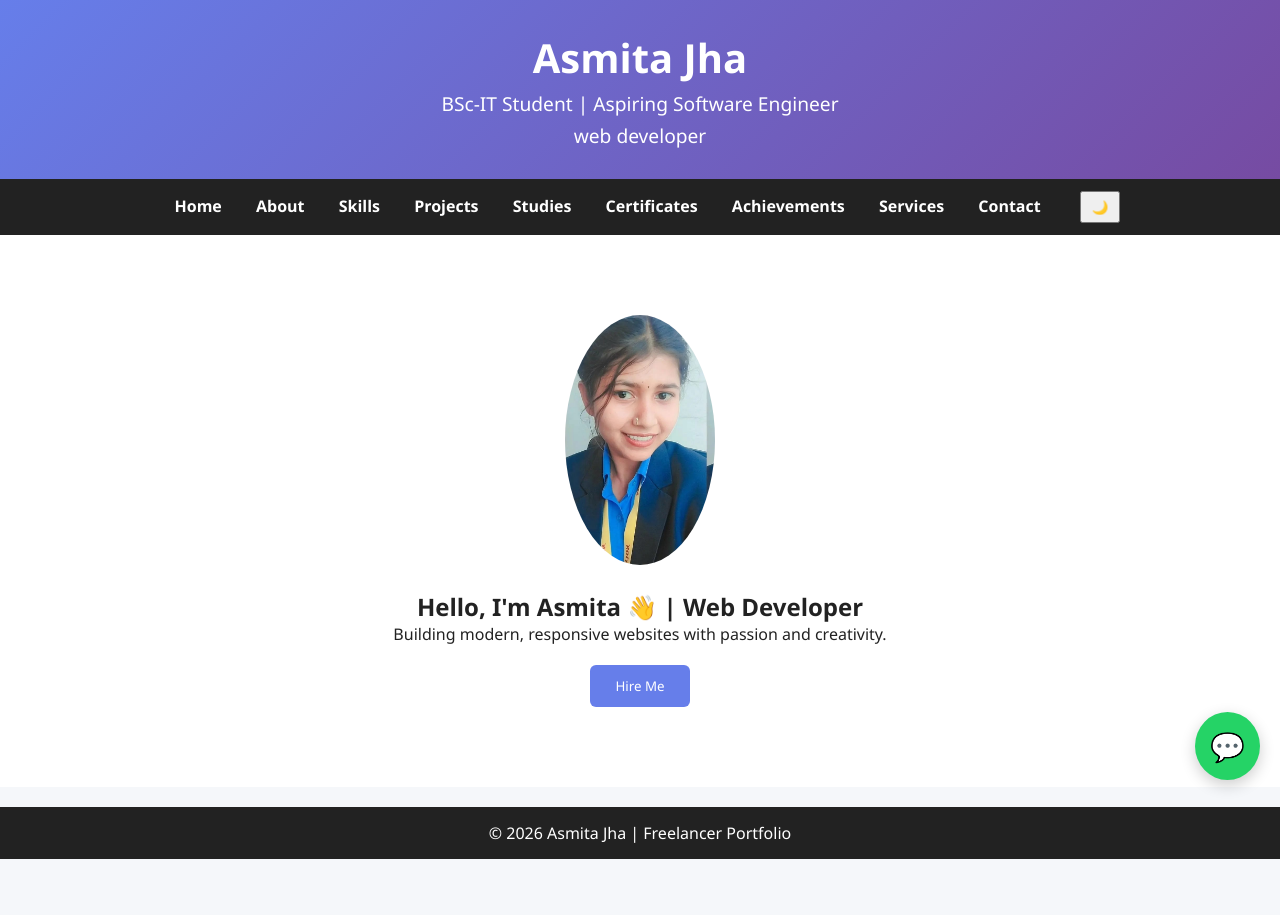
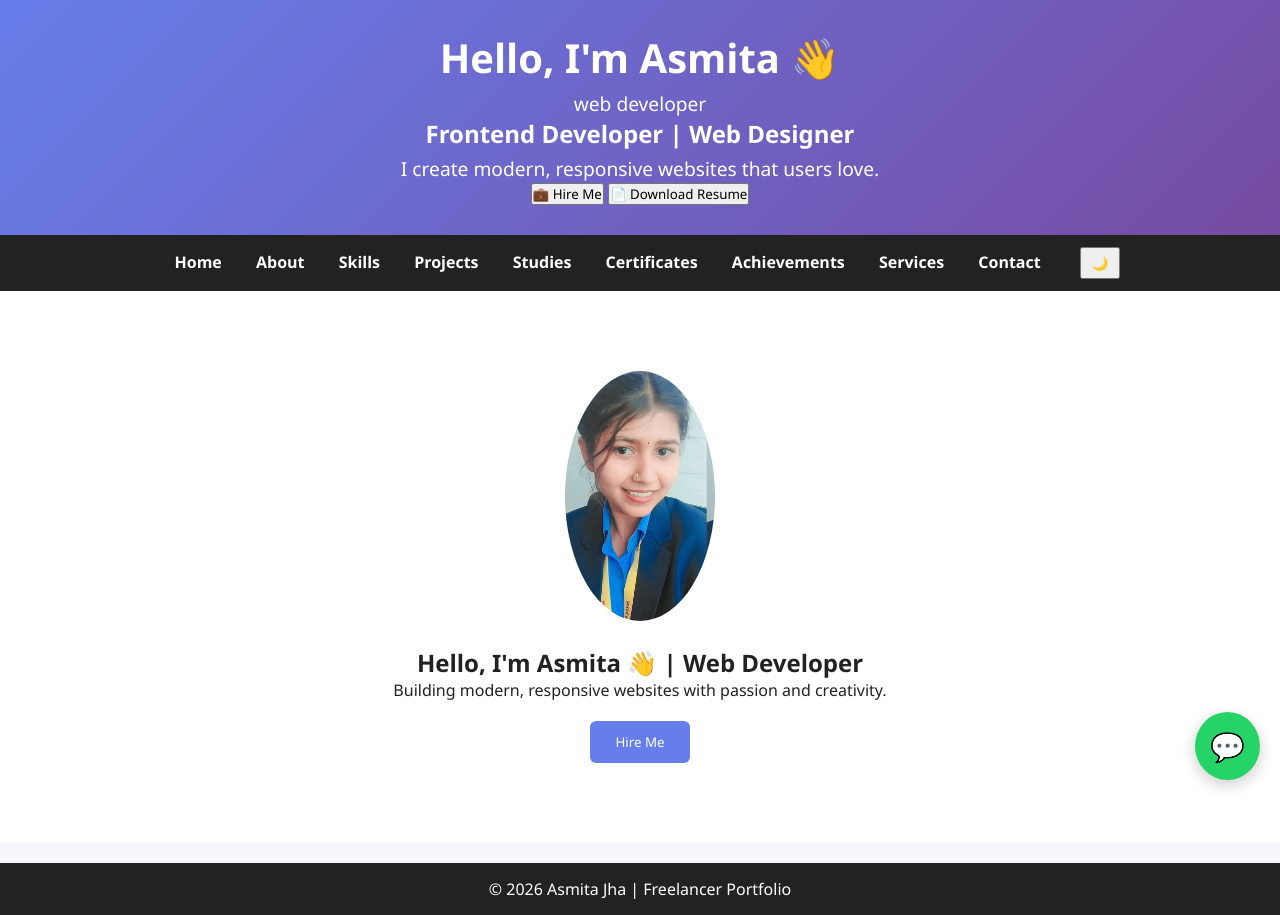
Before and after one commit to asmitajhait-star/asmita-portfolio, a plain HTML site: page index.html in a window 1280 px wide. Before the commit the page ends 859 px from the top, so only its background shows below. Drawn offline with Linux system fonts and the light colour scheme.

Commit message:
Update index.html

```diff
--- a/index.html
+++ b/index.html
@@ -9,9 +9,12 @@
 <body>
 
 <header>
-    <h1>Asmita Jha</h1>
-    <p>BSc-IT Student | Aspiring Software Engineer</p>
+     <h1>Hello, I'm Asmita 👋</h1>
     <p>web developer</p>
+    <h2>Frontend Developer | Web Designer</h2>
+    <p>I create modern, responsive websites that users love.</p>
+    <button class="btn">💼 Hire Me</button>
+    <button class="btn">📄 Download Resume</button>
 </header>
 
 <nav>
@@ -37,6 +40,9 @@
 <section id="about" class="container">
     <h2>About Me</h2>
     <p id="aboutText"></p>
+    <p>I am a passionate web developer with skills in HTML, CSS, and JavaScript.
+    I completed my SSC and HSC from Maharashtra Board.
+    I love creating interactive websites that users enjoy.</p>
 </section>
 
 <section id="skills" class="container">
```
